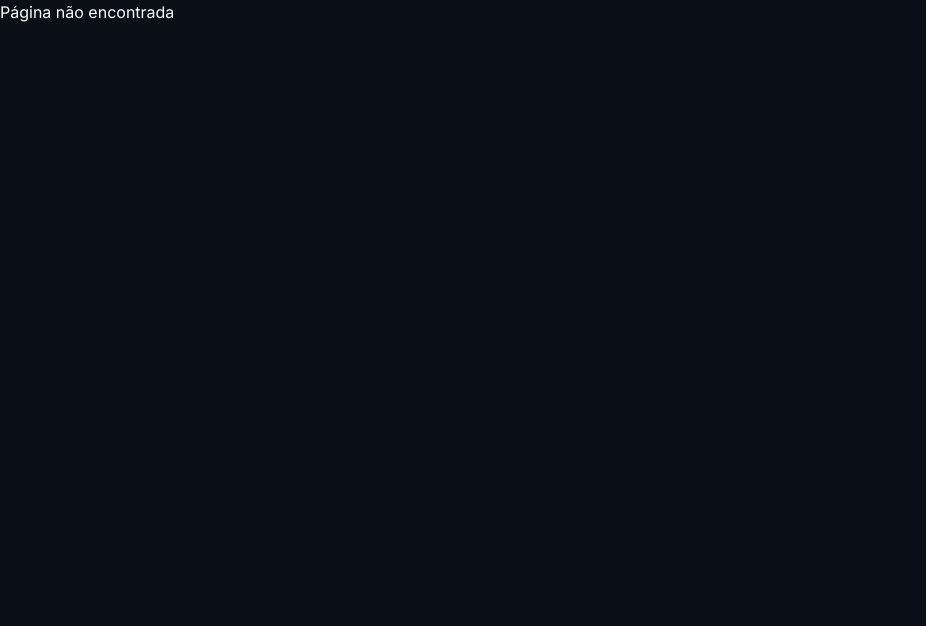
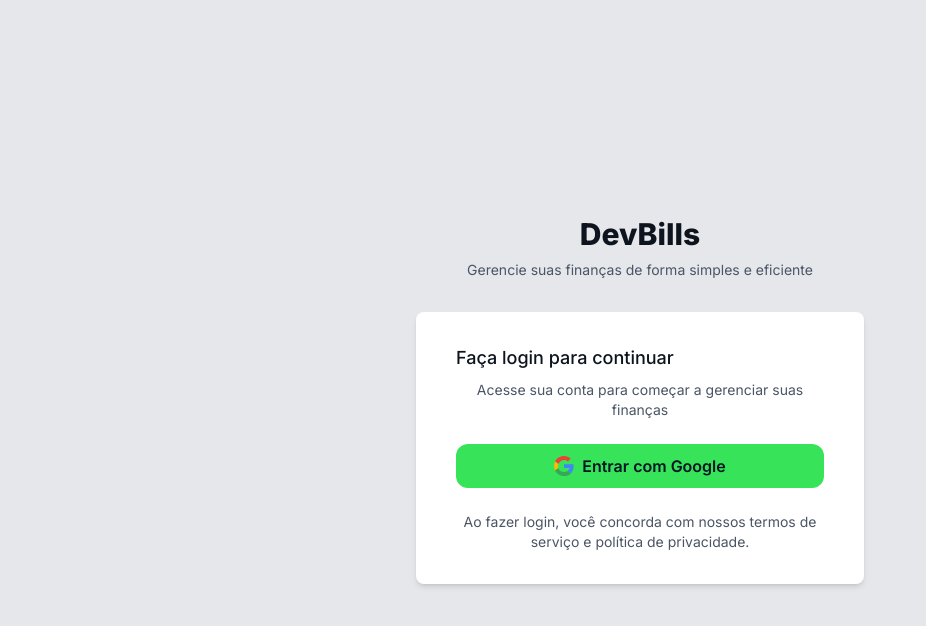
Before and after one commit to aksacarvalho/Interface-DevBills, a React (Vite) app: page /login in a window 1280 px wide. Shown: the top 626 px of the page, without its empty margins (0-926 px from the left). Built offline with nearby package versions, Linux system fonts and the light colour scheme.

Commit message:
Criando tela de login

```diff
--- /dev/null
+++ b/src/components/GoogleLoginButton.tsx
@@ -0,0 +1,42 @@
+import Button from "./Button";
+
+interface GoogleLoginProps {
+  isLoading: boolean;
+  onClick: () => void;
+}
+
+const GoogleLoginButton = ({ isLoading, onClick }: GoogleLoginProps) => {
+  return (
+    <Button
+      onClick={onClick}
+      isLoading={isLoading}
+      fullWidth
+      className="flex item-center justify-center"
+      type="button"
+
+      >
+      <svg className="h-5 w-5 mr-2" aria-hidden="true" viewBox="0 0 24 24">
+        <path
+          d="M12.0003 4.75C13.7703 4.75 15.3553 5.36 16.6053 6.45L20.0303 3.02C17.9502 1.15 15.2353 0 12.0003 0C7.31031 0 3.25531 2.69 1.28931 6.61L5.27031 9.7C6.21531 6.86 8.87031 4.75 12.0003 4.75Z"
+          fill="#EA4335"
+        />
+        <path
+          d="M23.49 12.27C23.49 11.48 23.42 10.73 23.3 10H12V14.51H18.47C18.18 15.99 17.33 17.25 16.07 18.1L19.93 21.19C22.19 19.09 23.49 15.94 23.49 12.27Z"
+          fill="#4285F4"
+        />
+        <path
+          d="M5.27 14.3C5.02 13.57 4.89 12.8 4.89 12C4.89 11.2 5.03 10.43 5.27 9.7L1.29 6.61C0.471 8.24 0 10.06 0 12C0 13.94 0.471 15.76 1.29 17.39L5.27 14.3Z"
+          fill="#FBBC05"
+        />
+        <path
+          d="M12.0004 24C15.2404 24 17.9654 22.94 19.9354 21.19L16.0704 18.1C15.0004 18.81 13.6204 19.25 12.0004 19.25C8.8704 19.25 6.2154 17.14 5.2704 14.3L1.2894 17.39C3.2554 21.31 7.3104 24 12.0004 24Z"
+          fill="#34A853"
+        />
+      </svg>
+
+      Entrar com Google
+    </Button>
+  )
+}
+
+export default GoogleLoginButton;
--- /dev/null
+++ b/src/pages/login.tsx
@@ -0,0 +1,38 @@
+import GoogleLoginButton from "../components/GoogleLoginButton";
+
+const Login = () => {
+
+  function handleLogin(): void {
+    throw new Error("Function not implemented.");
+  }
+
+   return (
+   <div  className="min-h-screen flex items-center justify-center bg-gray-200 py-12 px-4 sm:px-6 lg:px-8 ">
+     <div className="max-w-md w-full space-y-8">
+      <header>
+         <h1  className="text-center text-3xl font-extrabold text-gray-900">DevBills</h1>
+         <p  className="mt-2 text-center text-sm text-gray-600">
+          Gerencie suas finanças de forma simples e eficiente</p>
+      </header>
+
+      <main  className="mt-8 bg-white py-8 px-4 shadow-md rounded-lg sm:px-10 spacey-y-6">
+        <section  className="mb-6">
+          <h2  className="text-lg font-medium text-gray-900">
+            Faça login para continuar</h2>
+          <p className="mt-2 text-center text-sm text-gray-600"
+          > Acesse sua conta para começar a gerenciar suas finanças</p>
+        </section>
+
+        <GoogleLoginButton onClick={handleLogin} isLoading={false} />
+
+        <footer  className="mt-6">
+          <p className="mt=1 text-sm text-gray-600 text-center">
+            Ao fazer login, você concorda com nossos termos de serviço e política de privacidade.</p>
+        </footer>
+      </main>
+     </div>
+   </div>
+   );
+};
+
+export default Login;
--- a/src/routes/index.tsx
+++ b/src/routes/index.tsx
@@ -1,5 +1,6 @@
 import { BrowserRouter, Route, Routes } from "react-router"
 import Home from "../pages/Home";
+import Login from "../pages/login";
 
 
 
@@ -8,6 +9,7 @@
     <BrowserRouter>
      <Routes>
         <Route path="/" element={<Home />} />
+        <Route path="/login" element={<Login />} />
         <Route path="*" element={<h2>Página não encontrada</h2>} />
      </Routes>
     </BrowserRouter>
```
